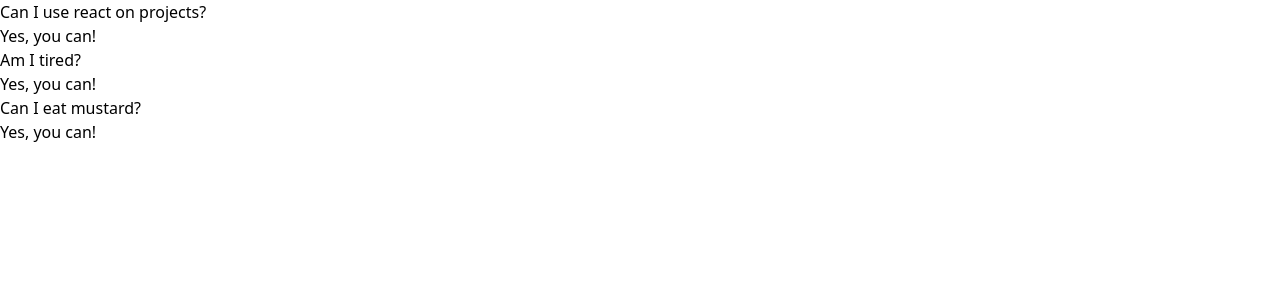
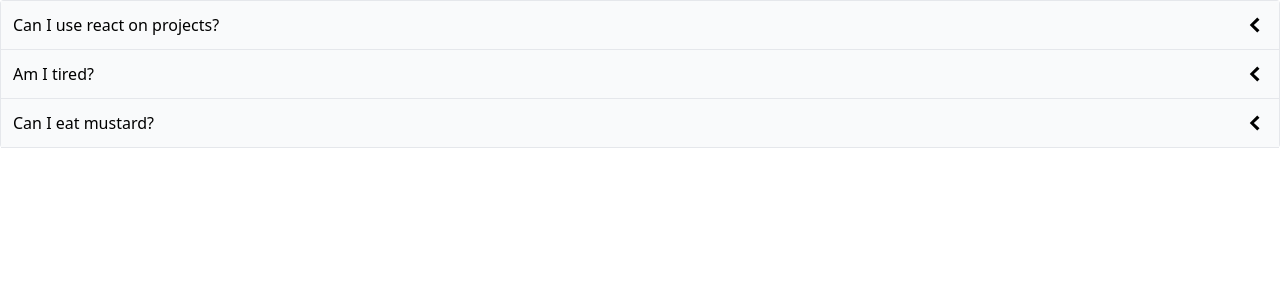
Before and after one commit to kelseyjdickson/custom-nav, a React (Create React App) app: page / in a window 1280 px wide. Shown: the top 300 px of the page. Built offline with nearby package versions, Linux system fonts and the light colour scheme.

Commit message:
Logic for accordian component

```diff
--- a/src/App.js
+++ b/src/App.js
@@ -5,17 +5,17 @@
     {
       id: "askdhf",
       label: "Can I use react on projects?",
-      content: "Yes, you can!",
+      content: "0",
     },
     {
       id: "cool",
       label: "Am I tired?",
-      content: "Yes, you can!",
+      content: "1",
     },
     {
       id: "nice",
       label: "Can I eat mustard?",
-      content: "Yes, you can!",
+      content: "2",
     },
   ];
   return (
--- a/src/components/Accordion.js
+++ b/src/components/Accordion.js
@@ -1,15 +1,38 @@
-import React from "react";
+import { useState } from "react";
+import { GoChevronDown, GoChevronLeft } from "react-icons/go";
 
 const Accordion = ({ items }) => {
-  const renderedItems = items.map((item) => {
+  const [expandedIndex, setExpandedIndex] = useState(-1);
+
+  const handleClick = (nextIndex) => {
+    expandedIndex === nextIndex
+      ? setExpandedIndex(-1)
+      : setExpandedIndex(nextIndex);
+  };
+  const renderedItems = items.map((item, index) => {
+    const isExpanded = index === expandedIndex;
+
+    const icon = (
+      <span className="text-2xl">
+        {" "}
+        {isExpanded ? <GoChevronDown /> : <GoChevronLeft />}
+      </span>
+    );
+
     return (
       <div key={item.id}>
-        <div>{item.label}</div>
-        <div>{item.content}</div>
+        <div
+          className="flex justify-between p-3 bg-gray-50 border-b items-center cursor-pointer"
+          onClick={() => handleClick(index)}
+        >
+          {item.label}
+          {icon}
+        </div>
+        {isExpanded && <div className="border-b p-5">{item.content}</div>}
       </div>
     );
   });
-  return <div>{renderedItems}</div>;
+  return <div className="border-x border-t rounded">{renderedItems}</div>;
 };
 
 export default Accordion;
```
